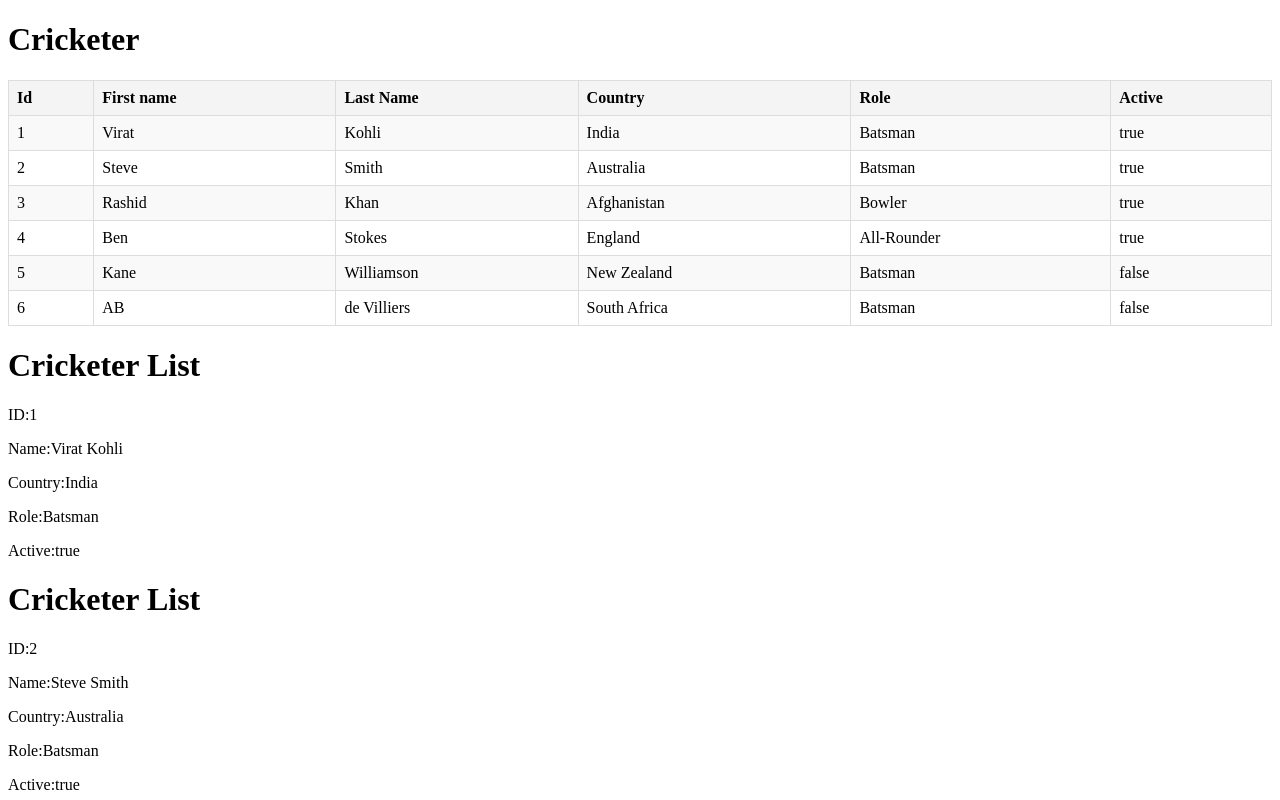
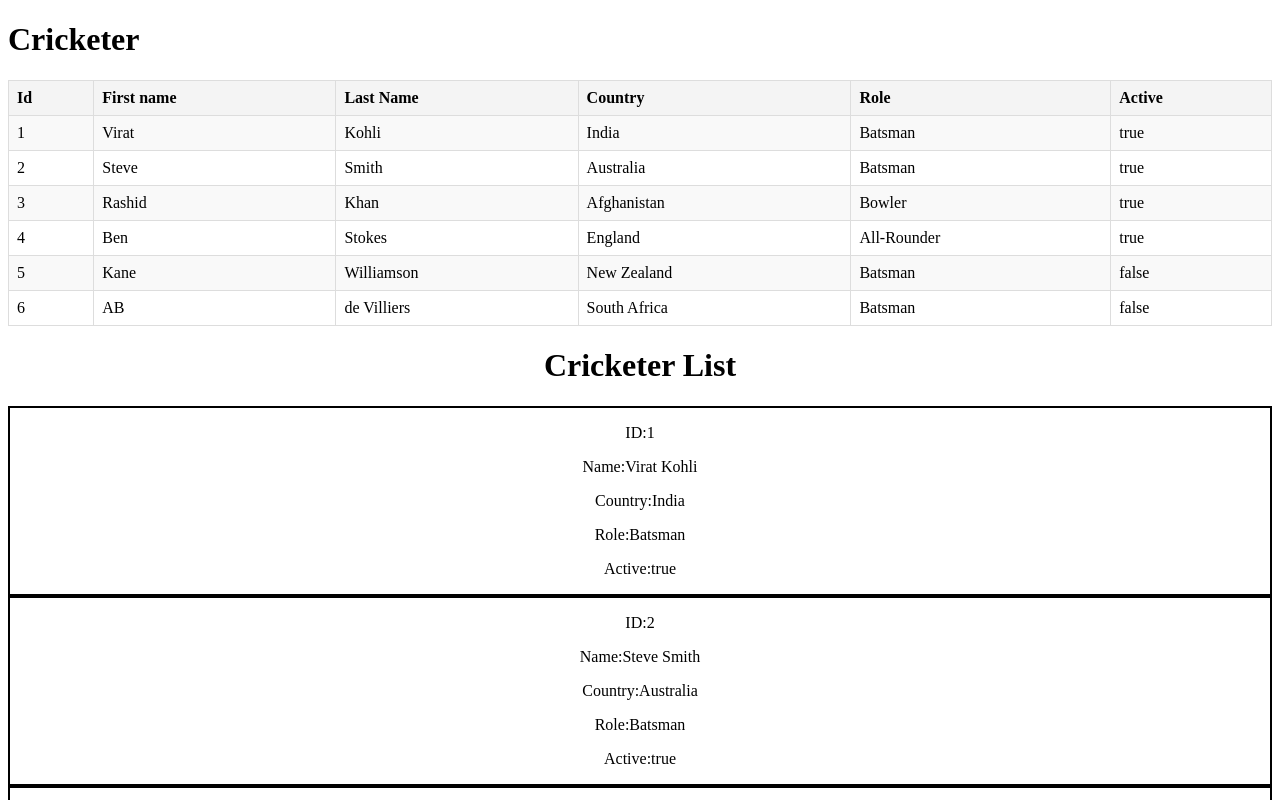
Before and after one commit to Sakshi2336/Sakshi_Patel_Learning_Angular, an Angular app: page / in a window 1280 px wide. Shown: the top 800 px of the page. Built offline with nearby package versions, Linux system fonts and the light colour scheme.

Commit message:
Add border around div

```diff
--- a/src/app/cricketer-list-item/cricketer-list-item.component.html
+++ b/src/app/cricketer-list-item/cricketer-list-item.component.html
@@ -8,7 +8,7 @@
   <p><strong>Role:</strong> {{ cricketer.role }}</p>
   <p><strong>Active:</strong> {{ cricketer.isActive ? 'Yes' : 'No' }}</p>
 </div>-->
-<h1>Cricketer List</h1>
+
 <div *ngIf = 'cricketerData'>
   <p>ID:{{cricketerData.id}}</p>
   <p>Name:{{cricketerData.firstName}} {{cricketerData.lastName}}</p>
--- a/src/app/cricketer-list/cricketer-list.component.css
+++ b/src/app/cricketer-list/cricketer-list.component.css
@@ -1,8 +1,6 @@
-
-.container {
-  margin: 20px;
+h1{
+  text-align: center;
 }
-
 h2 {
   text-align: center;
 }
@@ -30,3 +28,8 @@
 tr:hover {
   background-color: #f1f1f1;
 }
+
+.info{
+  text-align: center;
+  border: 2px solid black;
+}
--- a/src/app/cricketer-list/cricketer-list.component.html
+++ b/src/app/cricketer-list/cricketer-list.component.html
@@ -24,8 +24,8 @@
   <app-cricketer-list-item *ngIf="selectedCricketer" [cricketerData] = "selectedCricketer"></app-cricketer-list-item>
 </div>
 
-
-<!--//cricketerData: This is the input property in CricketerListItemComponent where the data will be received.-->
+<h1>Cricketer List</h1>
+<!--cricketerData: This is the input property in CricketerListItemComponent where the data will be received.-->
 <div *ngFor="let crc of cricketersList; let indexNum = index" class="info">
   <app-cricketer-list-item
     [cricketerData]="crc"
@@ -33,7 +33,7 @@
   </app-cricketer-list-item>
 </div>
 
-//this is like i am using cricketer-list-item tag for each time to show cricketer information
+<!--//this is like i am using cricketer-list-item tag for each time to show cricketer information-->
 <app-cricketer-list-item>{{cricketersList[0].firstName}}</app-cricketer-list-item>
 <app-cricketer-list-item>{{cricketersList[1].firstName}}</app-cricketer-list-item>
 <app-cricketer-list-item>{{cricketersList[2].firstName}}</app-cricketer-list-item>
```
